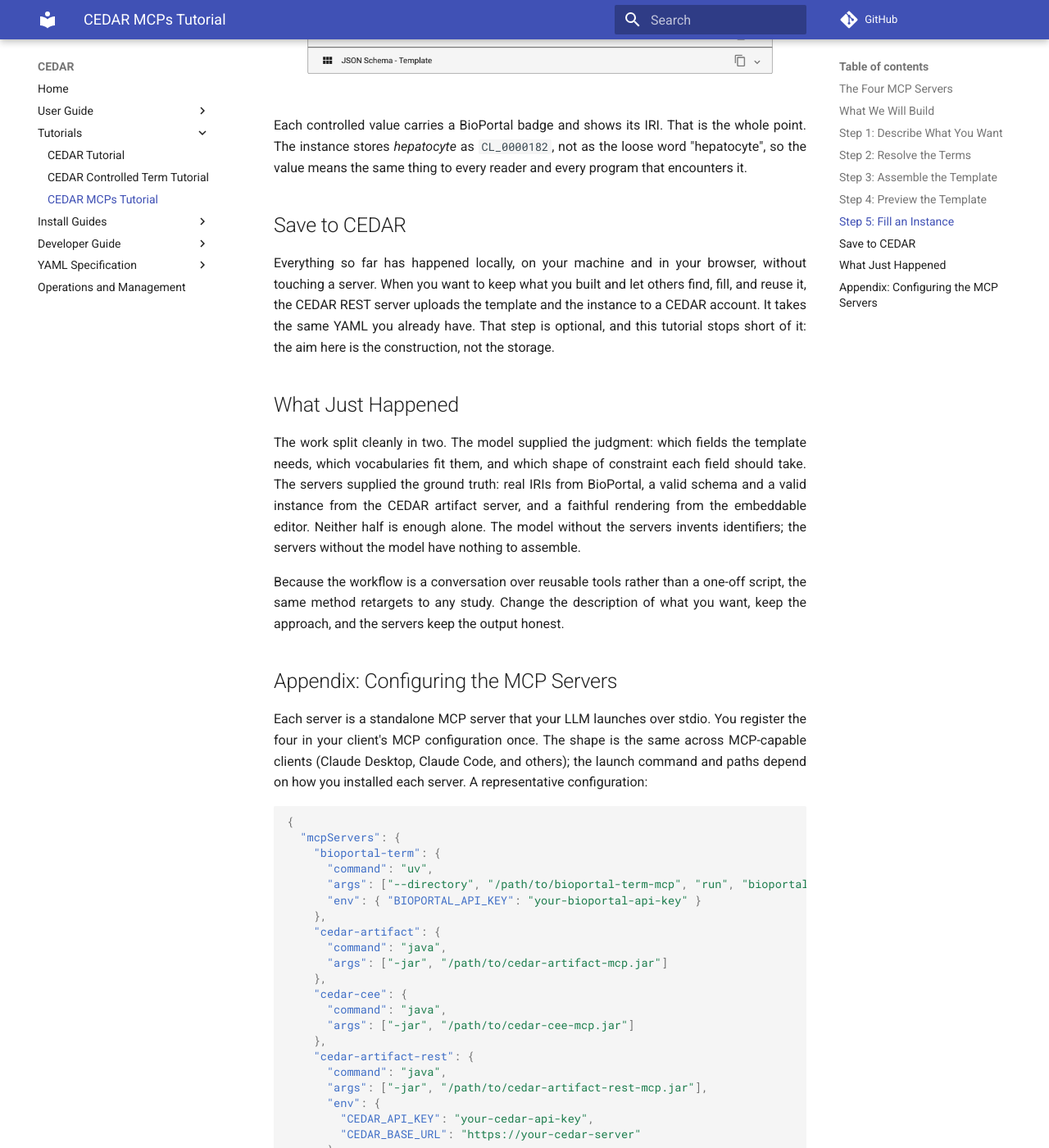
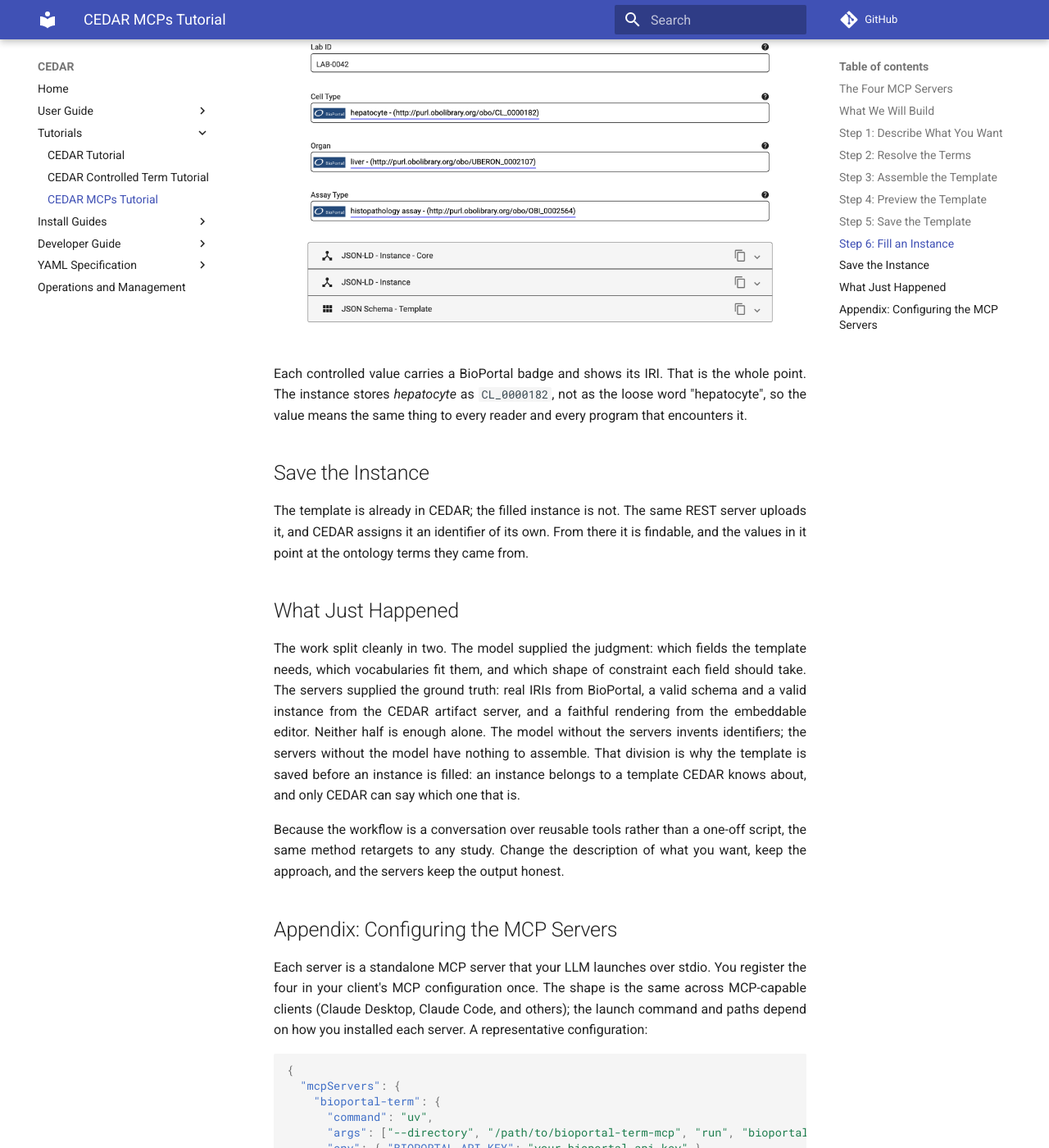
Before and after one commit to metadatacenter/cedar-mkdocs, an MkDocs documentation site: the page built from docs/tutorials/cedar_mcps_tutorial.md, in a window 1280 px wide and 1400 px high, scrolled down 6182 px. Shown: the whole window at 82% size. Built offline with MkDocs 1.6.1 and Material for MkDocs 9.7.7, drawn with Linux system fonts in a browser that asks for light colours; comment, search, counter and statistics services are not loaded; some of the changed text lies outside the part shown.

Commit message:
Say that the minimal form does not name the artifact it describes
A minimal document leaves out the identifier of its own artifact, and a reader refuses one
that carries it. That is stricter than the form's other omissions because the rest are
filled in by the repository on save, while a property IRI is not: a minimal document
claiming to be a stored template would come back with every child bound to a name-derived
IRI, keeping its labels and changing its meaning. A child's identifier and a reference to
another artifact are unaffected, and renaming a child is a thing the form cannot express.

The MCPs tutorial follows the workflow that implies: the template is saved before an
instance is filled, since an instance names the stored template it belongs to and only
CEDAR can say which one that is.

Co-Authored-By: Claude Opus 5 <noreply@anthropic.com>

````diff
--- a/docs/tutorials/cedar_mcps_tutorial.md
+++ b/docs/tutorials/cedar_mcps_tutorial.md
@@ -177,8 +177,9 @@ children:
 Read down the `children` and you can see the request answered field by field: two
 plain `text-field`s, then three `controlled-term-field`s whose `values` hold the
 three constraint shapes, each pointing at an IRI the BioPortal server returned in
-Step 2. This is compact CEDAR YAML. CEDAR also mints a stable `@id` for the
-template, omitted here for readability.
+Step 2. This is compact CEDAR YAML — the form you author in. It carries no
+identifier, because the template does not have one yet: CEDAR assigns that when
+the template is saved.
 
 ## Step 4: Preview the Template
 
@@ -194,7 +195,19 @@ render as ontology-backed pickers, each inviting you to "Start typing to filter"
 its allowed terms. The panels at the bottom expose the very same template as
 JSON-LD and as JSON Schema, the standards-based forms CEDAR speaks natively.
 
-## Step 5: Fill an Instance
+## Step 5: Save the Template
+
+An instance says which template it was filled from, and it says so by IRI. Only
+CEDAR can supply that: the template you have authored exists on your machine and
+nowhere else. So save it before filling anything.
+
+> Save that template to CEDAR.
+
+The REST server uploads it and returns the IRI CEDAR assigned:
+`https://repo.metadatacenter.org/templates/940fa702-460a-4880-846d-d22cc168ea11`.
+That IRI is also what makes the template findable and reusable by other people.
+
+## Step 6: Fill an Instance
 
 A template is a blueprint. The metadata you keep are *instances* of it, one per
 sample. Ask the LLM to fill one:
@@ -204,8 +217,8 @@ sample. Ask the LLM to fill one:
 
 The LLM resolves the three controlled values through BioPortal again
 (*hepatocyte* to a Cell Ontology class, *liver* to a Uberon class,
-*histopathology assay* to its OBI class), builds the instance on the artifact
-server, validates it against the template, and renders it:
+*histopathology assay* to its OBI class), builds the instance against the saved
+template, validates it, and renders it:
 
 ```yaml
 type: instance
@@ -241,14 +254,11 @@ whole point. The instance stores *hepatocyte* as `CL_0000182`, not as the loose
 word "hepatocyte", so the value means the same thing to every reader and every
 program that encounters it.
 
-## Save to CEDAR
+## Save the Instance
 
-Everything so far has happened locally, on your machine and in your browser,
-without touching a server. When you want to keep what you built and let others
-find, fill, and reuse it, the CEDAR REST server uploads the template and the
-instance to a CEDAR account. It takes the same YAML you already have. That step
-is optional, and this tutorial stops short of it: the aim here is the
-construction, not the storage.
+The template is already in CEDAR; the filled instance is not. The same REST
+server uploads it, and CEDAR assigns it an identifier of its own. From there it
+is findable, and the values in it point at the ontology terms they came from.
 
 ## What Just Happened
 
@@ -258,7 +268,9 @@ field should take. The servers supplied the ground truth: real IRIs from
 BioPortal, a valid schema and a valid instance from the CEDAR artifact server,
 and a faithful rendering from the embeddable editor. Neither half is enough
 alone. The model without the servers invents identifiers; the servers without the
-model have nothing to assemble.
+model have nothing to assemble. That division is why the template is saved before
+an instance is filled: an instance belongs to a template CEDAR knows about, and
+only CEDAR can say which one that is.
 
 Because the workflow is a conversation over reusable tools rather than a one-off
 script, the same method retargets to any study. Change the description of what you
````
Also changed, not shown: docs/yaml-spec/minimal-and-full.md (+26 -4 lines).
